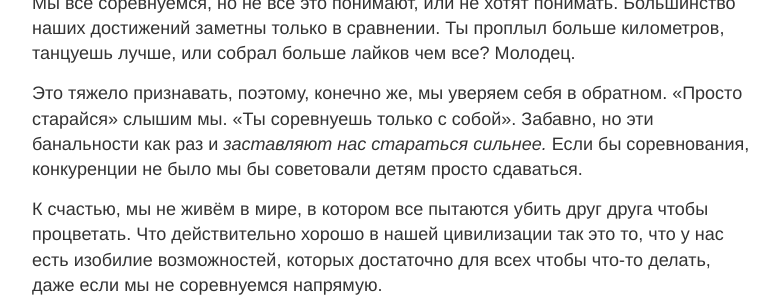
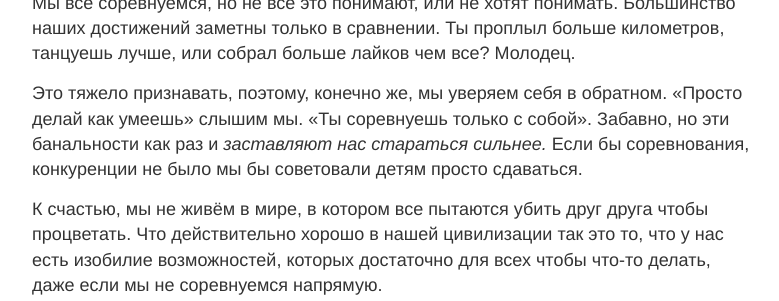
Before and after one commit to minajevs/blog, a Jekyll site: the page built from _posts/2016-6-29-Life-is-Unfair.md, in a window 1280 px wide and 900 px high, scrolled down 1157 px, cut to the strip 177-478 px from the top of the window. Shown: the whole strip, without its empty margins (248-1027 px from the left). Built offline with Jekyll 4.4.1, drawn with Linux system fonts in a browser that asks for light colours; Markdown is read by kramdown in place of the engine named in the settings.

Commit message:
Update 2016-6-29-Life-is-Unfair.md

```diff
--- a/_posts/2016-6-29-Life-is-Unfair.md
+++ b/_posts/2016-6-29-Life-is-Unfair.md
@@ -20,7 +20,7 @@ title: Проблема не в том, что жизнь несправедли
 
 Мы все соревнуемся, но не все это понимают, или не хотят понимать. Большинство наших достижений заметны только в сравнении. Ты проплыл больше километров, танцуешь лучше, или собрал больше лайков чем все? Молодец.
 
-Это тяжело признавать, поэтому, конечно же, мы уверяем себя в обратном. «Просто старайся» слышим мы. «Ты соревнуешь только с собой». Забавно, но эти банальности как раз и _заставляют нас стараться сильнее._  Если бы соревнования, конкуренции не было мы бы советовали детям просто сдаваться.
+Это тяжело признавать, поэтому, конечно же, мы уверяем себя в обратном. «Просто делай как умеешь» слышим мы. «Ты соревнуешь только с собой». Забавно, но эти банальности как раз и _заставляют нас стараться сильнее._  Если бы соревнования, конкуренции не было мы бы советовали детям просто сдаваться.
 
 К счастью, мы не живём в мире, в котором все пытаются убить друг друга чтобы процветать. Что действительно хорошо в нашей цивилизации так это то, что у нас есть изобилие возможностей, которых достаточно для всех чтобы что-то делать, даже если мы не соревнуемся напрямую.
 
```
